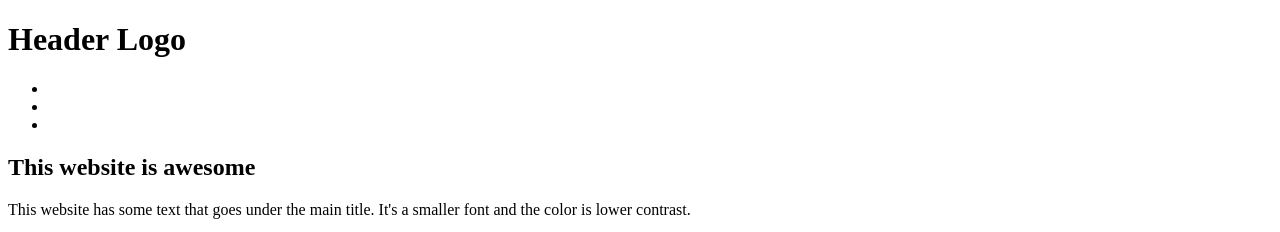
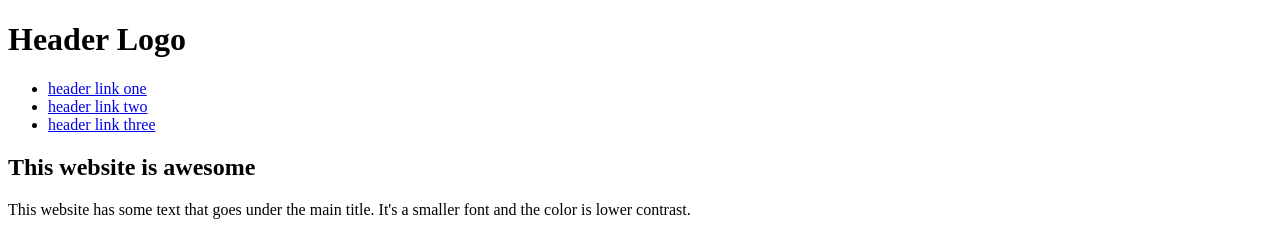
Before and after one commit to merinl/landing-page, a plain HTML site: page index.html in a window 1280 px wide. Shown: the top 232 px of the page. Drawn offline with Linux system fonts and the light colour scheme.

Commit message:
added header link-text

```diff
--- a/index.html
+++ b/index.html
@@ -13,9 +13,9 @@
 
             <nav>
                 <ul>
-                    <li><a href="#"></a></li>
-                    <li><a href="#"></a></li>
-                    <li><a href="#"></a></li>
+                    <li><a href="#">header link one</a></li>
+                    <li><a href="#">header link two</a></li>
+                    <li><a href="#">header link three</a></li>
                 </ul>
             </nav>
         </header>
```
